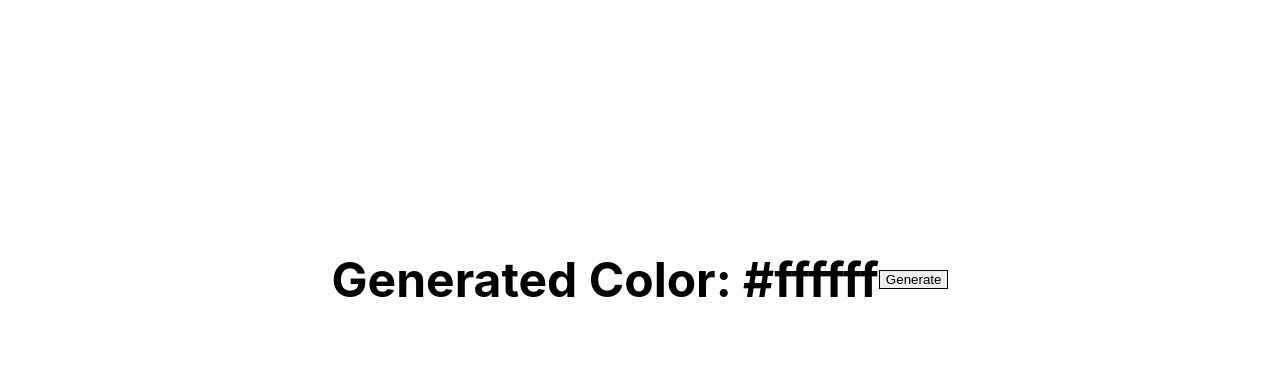
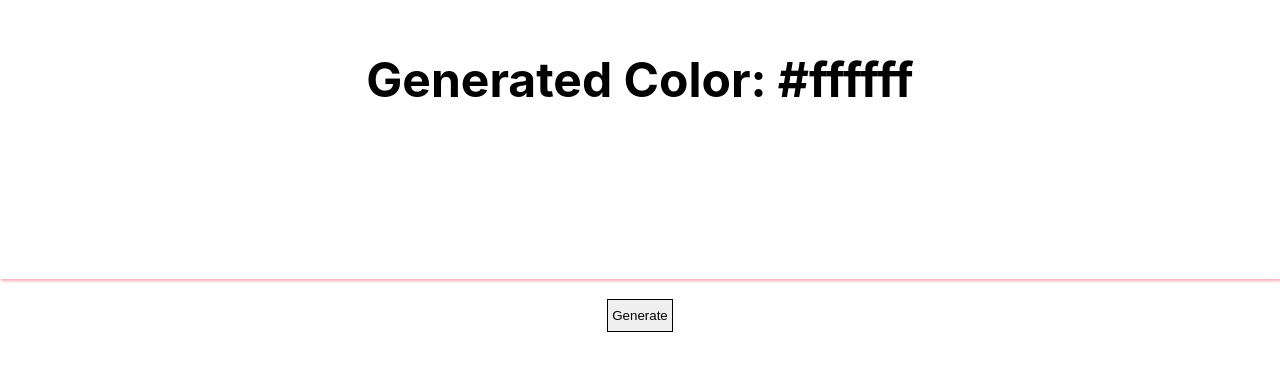
Before and after one commit to anadelic/react-random-color-generator, a React (Create React App) app: page / in a window 1280 px wide. Shown: the part 121-492 px from the top of the page. Built offline with nearby package versions, Linux system fonts and the light colour scheme.

Commit message:
Fix app.js

```diff
--- a/src/App.js
+++ b/src/App.js
@@ -9,6 +9,7 @@ export default function App() {
   };
 
   return (
+    <>
       <div
         style={{
           backgroundColor: hex,
@@ -16,22 +17,33 @@ export default function App() {
           display: ' flex',
           justifyContent: 'center',
           alignItems: 'center',
-        height: '100vh',
+          height: '50vh',
+          boxShadow: '1px 2px 3px #F4AAB9',
         }}
       >
-      {' '}
         <h1 style={{ fontSize: '48px', color: 'black' }}>
           Generated Color: {hex}
-      </h1>{' '}
+        </h1>
+      </div>
+      <div
+        style={{
+          transition: '2s',
+          display: ' flex',
+          justifyContent: 'center',
+          alignItems: 'center',
+        }}
+      >
         <button
           onClick={randomHex}
           style={{
             border: '1px solid black',
-          boxShadow: 'black',
+            margin: '20px',
+            padding: '8px 4px',
           }}
         >
           Generate
         </button>
       </div>
+    </>
   );
 }
```
Lines whose indentation alone changed are shown as unchanged.
